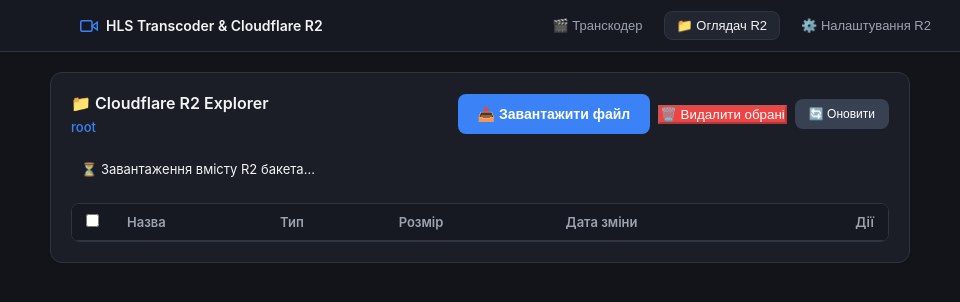
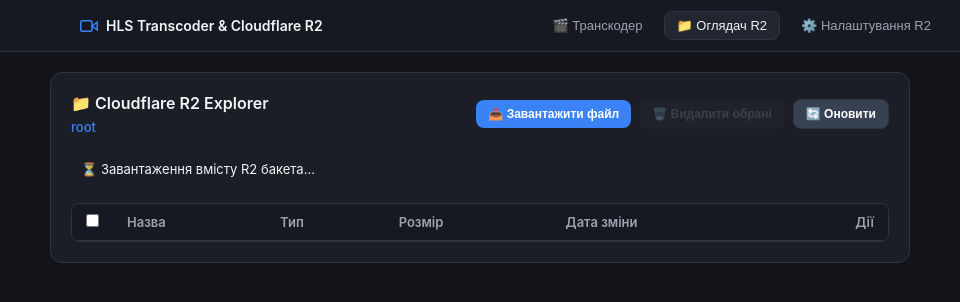
Before and after one commit to mrbbfst/transcoder-cloudflare-uploader, an Electron app: page index.html in a window 960 px wide. Both pictures are taken after a click on the button "📁 Оглядач R2". Drawn offline with Linux system fonts and the light colour scheme; no server answers.

Commit message:
Fix: Improve styling for delete selected button and disabled states

```diff
--- a/styles.css
+++ b/styles.css
@@ -316,11 +316,48 @@ input[type="text"]:focus, input[type="password"]:focus {
 .btn-secondary {
   background-color: #374151;
   color: white;
-  border: none;
+  border: 1px solid var(--border-color);
   border-radius: var(--radius-md);
   padding: 8px 14px;
   font-size: 12px;
+  font-weight: 500;
   cursor: pointer;
+  transition: all 0.2s ease;
+}
+
+.btn-secondary:hover:not(:disabled) {
+  background-color: #4b5563;
+}
+
+.btn-danger {
+  background-color: #ef4444;
+  color: white;
+  border: 1px solid transparent;
+  border-radius: var(--radius-md);
+  cursor: pointer;
+  transition: all 0.2s ease;
+}
+
+.btn-danger:hover:not(:disabled) {
+  background-color: #dc2626;
+}
+
+.btn-danger:disabled {
+  opacity: 0.4;
+  cursor: not-allowed;
+  background-color: #272a34;
+  color: #6b7280;
+  border-color: #1f232d;
+}
+
+.btn-sm {
+  padding: 7px 12px;
+  font-size: 12px;
+  font-weight: 600;
+  border-radius: var(--radius-md);
+  display: inline-flex;
+  align-items: center;
+  gap: 5px;
 }
 
 .btn-success {
@@ -334,7 +371,7 @@ input[type="text"]:focus, input[type="password"]:focus {
   white-space: nowrap;
 }
 
-.btn-success:hover {
+.btn-success:hover:not(:disabled) {
   background-color: var(--accent-green-hover);
 }
 
```
